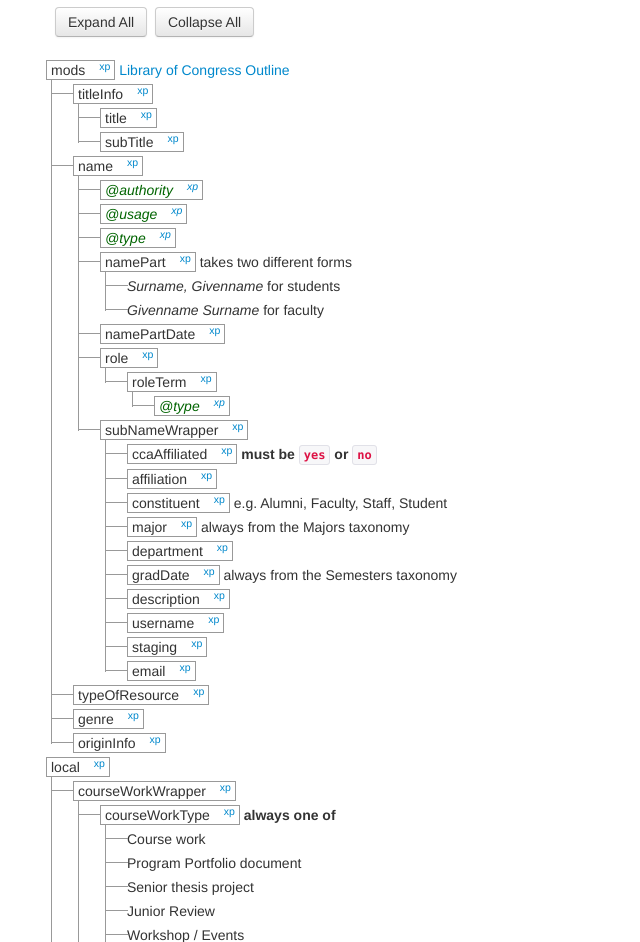
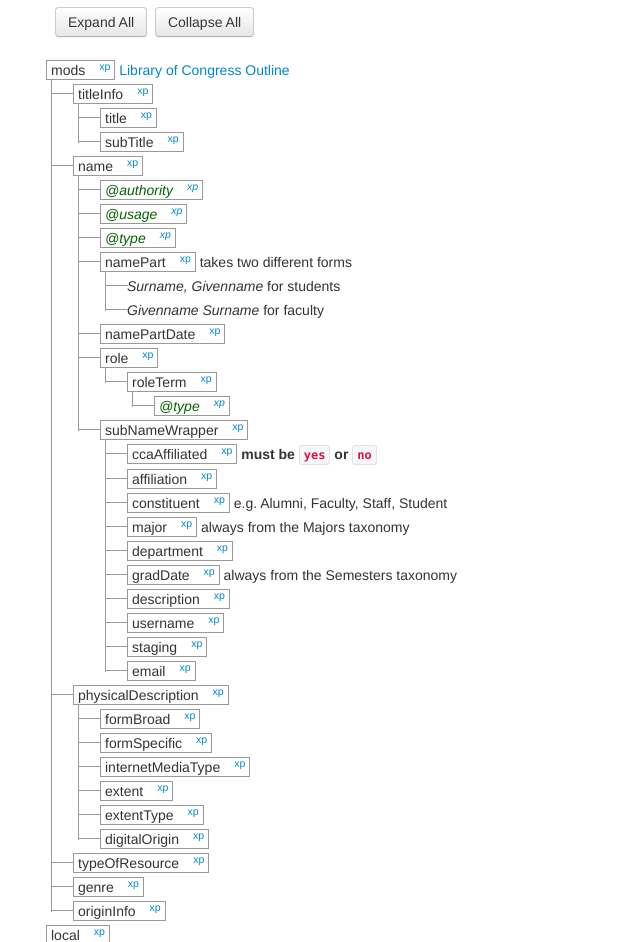
Before and after one commit to cca/vault_schema, a plain HTML site: page index.html in a window 1280 px wide. Shown: the top 942 px of the page, without its empty margins (0-640 px from the left). Drawn offline with nearby package versions, Linux system fonts and the light colour scheme.

Commit message:
add physicalDescription subtree

```diff
--- a/index.html
+++ b/index.html
@@ -70,6 +70,17 @@
                                     <li><span>email</span></li>
                                 </ul>
                             </li>
+                        </ul>
+                    </li>
+                    <li>
+                        <span>physicalDescription</span>
+                        <ul>
+                            <li><span>formBroad</span></li>
+                            <li><span>formSpecific</span></li>
+                            <li><span>internetMediaType</span></li>
+                            <li><span>extent</span></li>
+                            <li><span>extentType</span></li>
+                            <li><span>digitalOrigin</span></li>
                         </ul>
                     </li>
                     <li>
```
